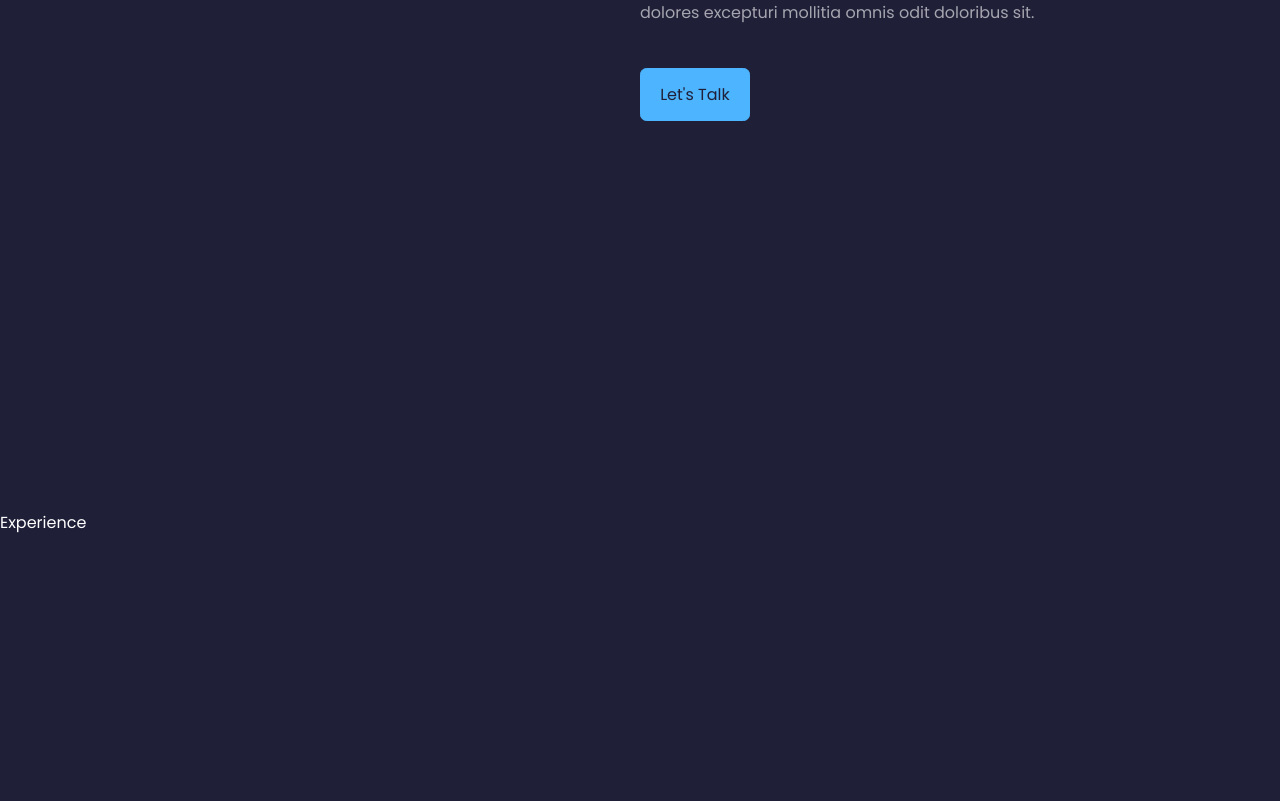
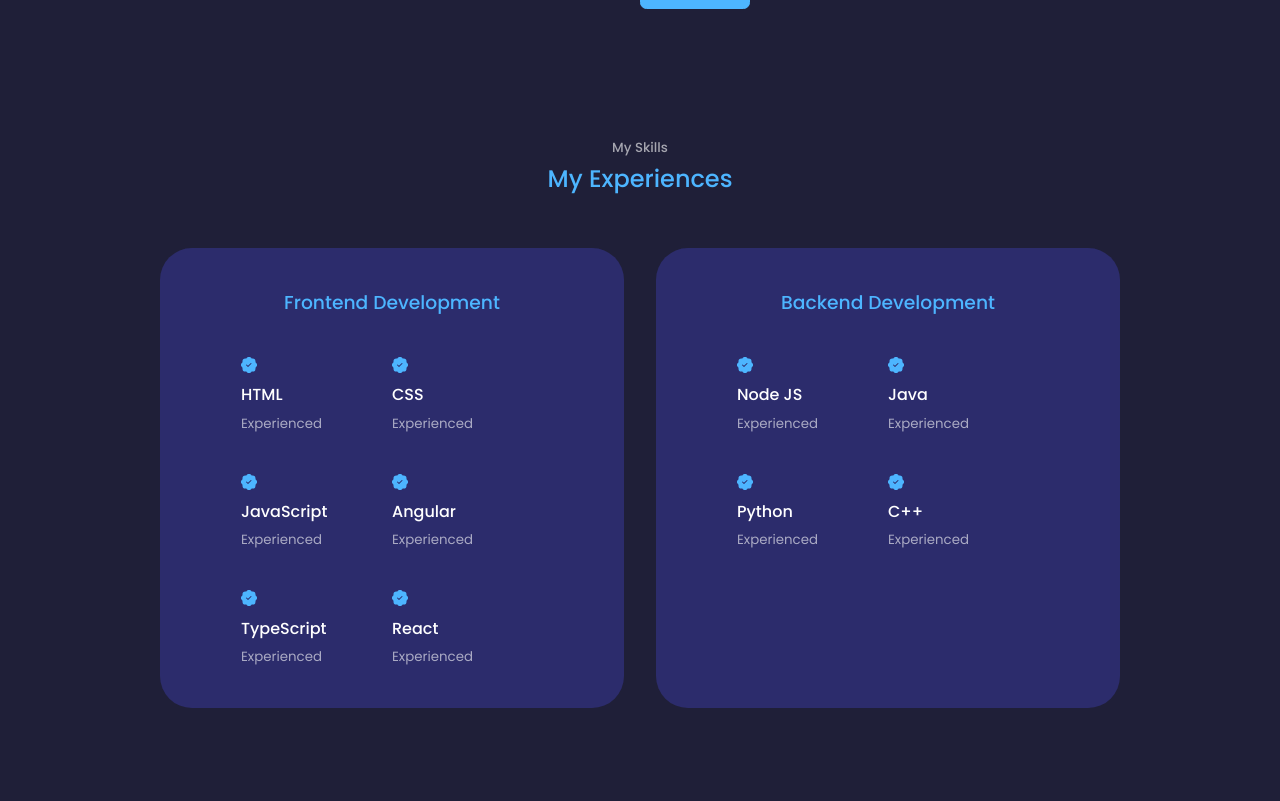
Before and after one commit to mukuljeswani/Portfolio-website, a React (Create React App) app in the folder react-portfolio-websit/: page / in a window 1280 px wide. Shown: the part 1459-2260 px from the top of the page. Built offline with nearby package versions, Linux system fonts and the light colour scheme.

Commit message:
experience component is done

```diff
--- a/react-portfolio-websit/src/components/experience/Experience.css
+++ b/react-portfolio-websit/src/components/experience/Experience.css
@@ -0,0 +1,66 @@
+.experience__container {
+  display: grid;
+  grid-template-columns: 1fr 1fr;
+  gap: 2rem;
+}
+
+.experience__container > div {
+  background: var(--color-bg-variant);
+  padding: 2.4rem 5rem;
+  border-radius: 2rem;
+  border: 1px solid transparent;
+  transition: var(--transition);
+}
+
+.experience__container > div:hover {
+  background: transparent;
+  border-color: var(--color-primary-variant);
+  cursor: default;
+}
+
+.experience__container > div h3 {
+  text-align: center;
+  margin-bottom: 2rem;
+  color: var(--color-primary);
+}
+
+.experience__content {
+  display: grid;
+  grid-template-columns: 1fr 1fr;
+  row-gap: 2rem;
+}
+
+.experince__details {
+  display: flex;
+  gap: 1rem;
+}
+
+.experince__details-icon {
+    margin-top: 6px;
+    color: var(--color-primary);
+}
+
+@media screen and (max-width: 1024px) {
+    .experience__container {
+        grid-template-columns: 1fr;
+    }
+    .experience__container > div {
+        width: 80%;
+        padding: 2rem;
+        margin: 0 auto;
+    }
+    .experience__content {
+        padding: 1rem;
+    }
+  }
+
+  @media screen and (max-width: 600px) {
+    .experience__container {
+        gap: 1rem;
+    }
+    .experience__container > div {
+        width: 100%;
+        padding: 2rem 1rem;
+        margin: 0 auto;
+    }
+  }
--- a/react-portfolio-websit/src/components/experience/Experience.jsx
+++ b/react-portfolio-websit/src/components/experience/Experience.jsx
@@ -1,10 +1,107 @@
-import React from 'react'
-import './Experience.css'
+import React from "react";
+import "./Experience.css";
+import { BsPatchCheckFill } from "react-icons/bs";
 
 const Experience = () => {
   return (
-    <section id='experience'>Experience</section>
-  )
-}
+    <section id="experience">
+      <h5>My Skills</h5>
+      <h2>My Experiences</h2>
 
-export default Experience
+      <div className="container experience__container">
+        <div className="experience__frontend">
+          <h3>Frontend Development</h3>
+          <div className="experience__content">
+            <article className="experience__details">
+              <BsPatchCheckFill className="experince__details-icon"/>
+              <div>
+                <h4>HTML</h4>
+                <small className="text-light">Experienced</small>
+              </div>
+            </article>
+            <article className="experience__details">
+              <BsPatchCheckFill className="experince__details-icon"/>
+              <div>
+                <h4>CSS</h4>
+                <small className="text-light">Experienced</small>
+              </div>
+            </article>
+            <article className="experience__details">
+              <BsPatchCheckFill className="experince__details-icon"/>
+              <div>
+                <h4>JavaScript</h4>
+                <small className="text-light">Experienced</small>
+              </div>
+            </article>
+            <article className="experience__details">
+              <BsPatchCheckFill className="experince__details-icon"/>
+              <div>
+                <h4>Angular</h4>
+                <small className="text-light">Experienced</small>
+              </div>
+            </article>
+            <article className="experience__details">
+              <BsPatchCheckFill className="experince__details-icon"/>
+              <div>
+                <h4>TypeScript</h4>
+                <small className="text-light">Experienced</small>
+              </div>
+            </article>
+            <article className="experience__details">
+              <BsPatchCheckFill className="experince__details-icon"/>
+              <div>
+                <h4>React</h4>
+                <small className="text-light">Experienced</small>
+              </div>
+            </article>
+          </div>
+        </div>
+        <div className="experience__backend">
+          <h3>Backend Development</h3>
+          <div className="experience__content">
+            <article className="experience__details">
+              <BsPatchCheckFill className="experince__details-icon"/>
+              <div>
+                <h4>Node JS</h4>
+                <small className="text-light">Experienced</small>
+              </div>
+            </article>
+            <article className="experience__details">
+              <BsPatchCheckFill className="experince__details-icon"/>
+              <div>
+                <h4>Java</h4>
+                <small className="text-light">Experienced</small>
+              </div>
+            </article>
+            <article className="experience__details">
+              <BsPatchCheckFill className="experince__details-icon"/>
+              <div>
+                <h4>Python</h4>
+                <small className="text-light">Experienced</small>
+              </div>
+            </article>
+            <article className="experience__details">
+              <BsPatchCheckFill className="experince__details-icon"/>
+              <div>
+                <h4>C++</h4>
+                <small className="text-light">Experienced</small>
+              </div>
+            </article>
+            {/* <article className="experience__details">
+              <BsPatchCheckFill />
+              <h4>TypeScript</h4>
+              <small className="text-light">Experienced</small>
+            </article>
+            <article className="experience__details">
+              <BsPatchCheckFill />
+              <h4>React</h4>
+              <small className="text-light">Experienced</small>
+            </article> */}
+          </div>
+        </div>
+      </div>
+    </section>
+  );
+};
+
+export default Experience;
--- a/react-portfolio-websit/src/components/header/Header.css
+++ b/react-portfolio-websit/src/components/header/Header.css
@@ -41,7 +41,7 @@
   width: 20rem;
   height: 30rem;
   position: absolute;
-  left: calc(50% - 11rem);
+  left: calc(50% - 10rem);
   margin-top: 4rem;
   /* border-radius: 12rem 12rem 0 0; */
   overflow: hidden;
--- a/react-portfolio-websit/src/index.css
+++ b/react-portfolio-websit/src/index.css
@@ -5,7 +5,7 @@
   padding: 0;
   border: 0;
   outline: 0;
-  box-sizing: 0;
+  box-sizing: border-box;
   list-style: none;
   text-decoration: none;
 }
@@ -62,7 +62,7 @@
 
 section {
   margin-top: 8rem;
-  height: 100vh;
+  /* height: 100vh; */
 }
 
 section > h2,
```
